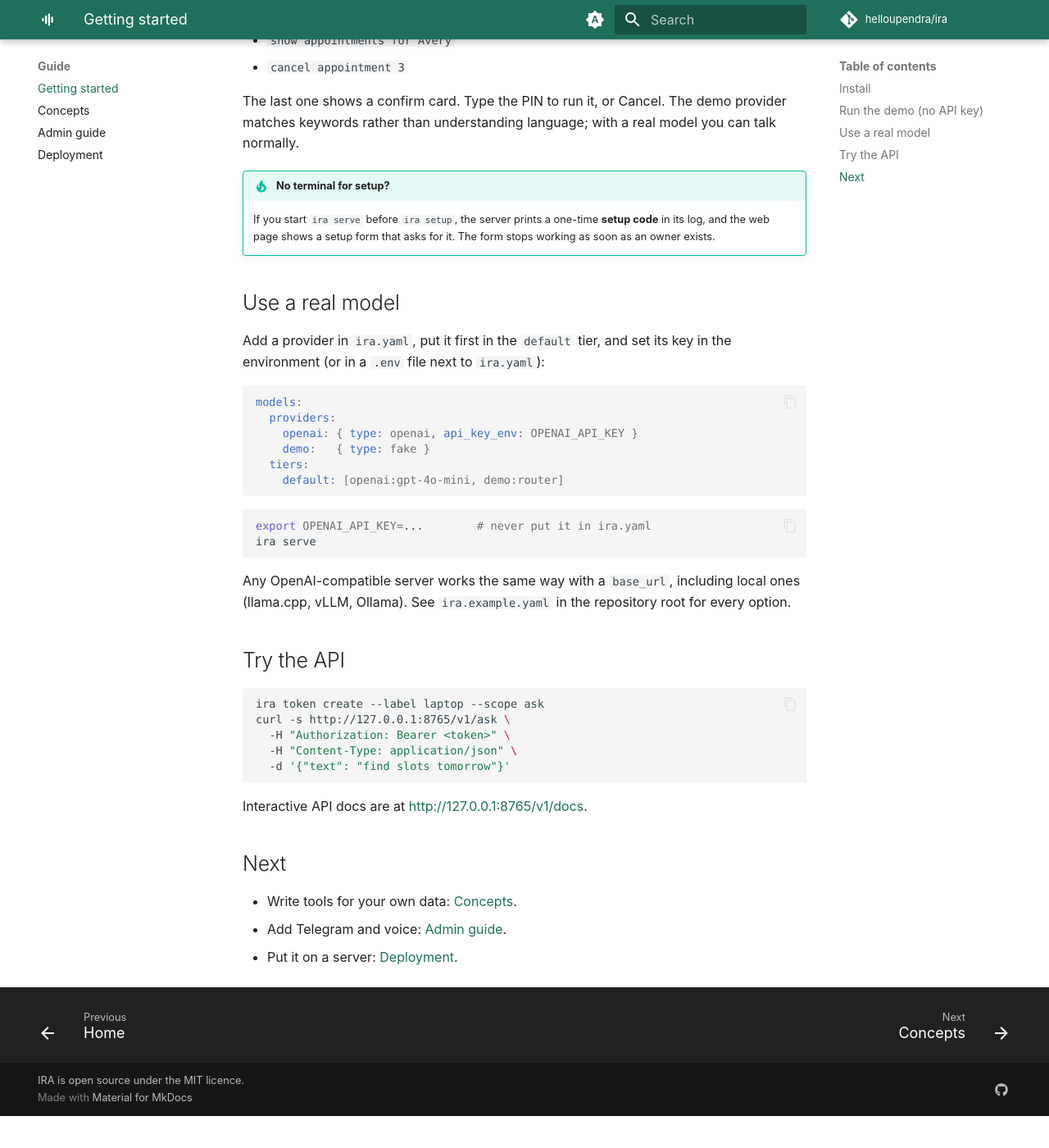
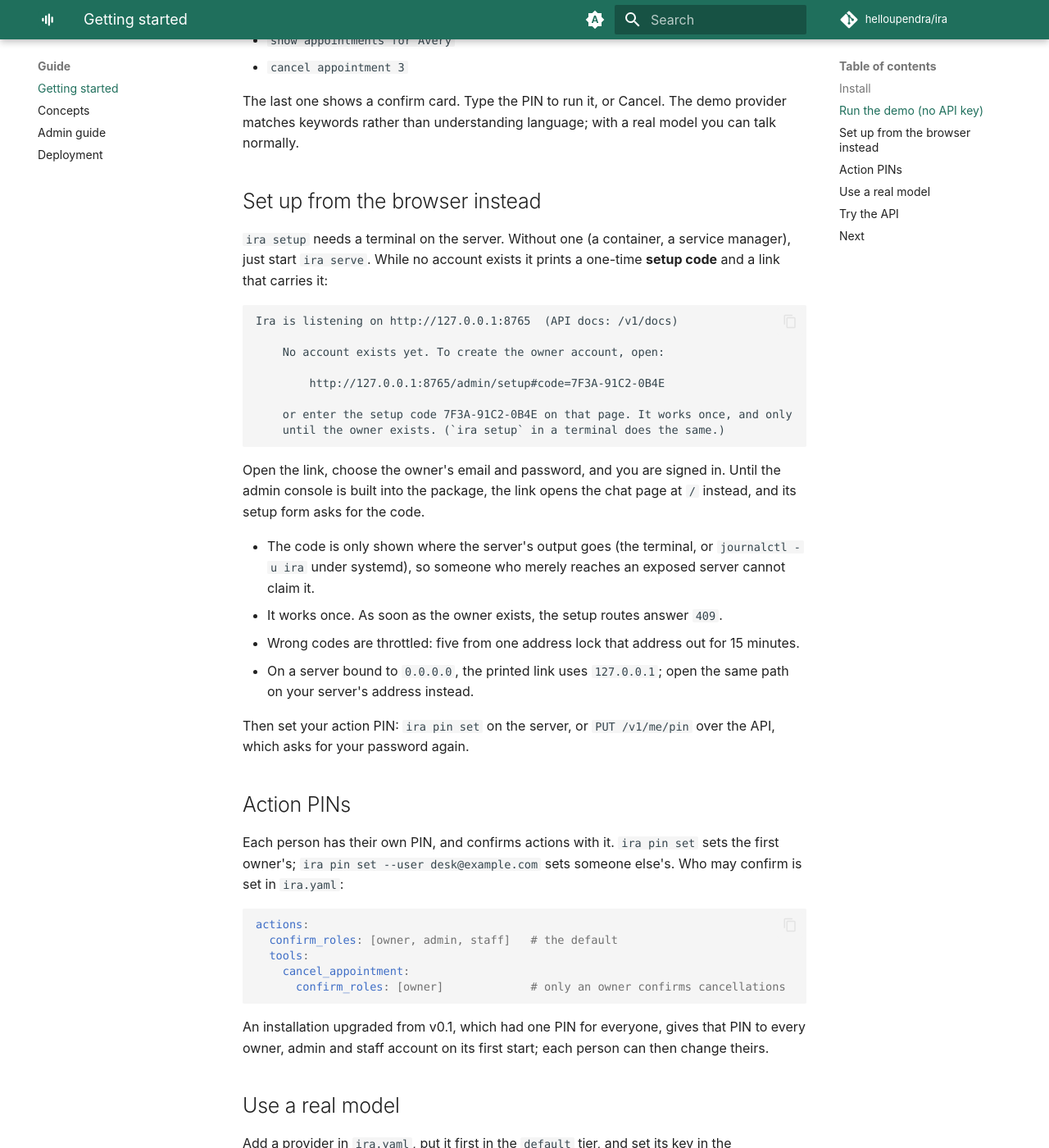
Before and after one commit to helloupendra/ira, an MkDocs documentation site: the page built from docs/getting-started.md, in a window 1280 px wide and 1400 px high, scrolled down 1079 px. Shown: the whole window at 82% size. Built offline with MkDocs 1.6.1 and Material for MkDocs 9.7.7, drawn with Linux system fonts in a browser that asks for light colours; comment, search, counter and statistics services are not loaded; before the commit the page ends 2440 px from its top, so only the background shows below that; some of the changed text lies outside the part shown.

Commit message:
Document per-user PINs, confirm roles and the setup link
Getting started explains the setup link ira serve prints and per-user
PINs; the admin guide, concepts, security, architecture and deployment
pages drop the one-PIN-per-installation and read-only admin API wording.
The nginx note asks for the original Host header, which the Origin check
needs.

````diff
--- a/docs/getting-started.md
+++ b/docs/getting-started.md
@@ -27,7 +27,7 @@ import name are `ira`.
 cd examples/clinic
 ira demo seed      # fictional appointments for the next week
 ira setup          # the owner account: email and a 10+ character password
-ira pin set        # 4-12 digits; releases actions
+ira pin set        # the owner's action PIN: 4-12 digits
 ira serve          # http://127.0.0.1:8765
 ```
 
@@ -42,10 +42,56 @@ The last one shows a confirm card. Type the PIN to run it, or Cancel. The
 demo provider matches keywords rather than understanding language; with a
 real model you can talk normally.
 
-!!! tip "No terminal for setup?"
-    If you start `ira serve` before `ira setup`, the server prints a one-time
-    **setup code** in its log, and the web page shows a setup form that asks
-    for it. The form stops working as soon as an owner exists.
+## Set up from the browser instead
+
+`ira setup` needs a terminal on the server. Without one (a container, a
+service manager), just start `ira serve`. While no account exists it prints
+a one-time **setup code** and a link that carries it:
+
+```text
+Ira is listening on http://127.0.0.1:8765  (API docs: /v1/docs)
+
+    No account exists yet. To create the owner account, open:
+
+        http://127.0.0.1:8765/admin/setup#code=7F3A-91C2-0B4E
+
+    or enter the setup code 7F3A-91C2-0B4E on that page. It works once, and only
+    until the owner exists. (`ira setup` in a terminal does the same.)
+```
+
+Open the link, choose the owner's email and password, and you are signed in.
+Until the admin console is built into the package, the link opens the chat
+page at `/` instead, and its setup form asks for the code.
+
+- The code is only shown where the server's output goes (the terminal, or
+  `journalctl -u ira` under systemd), so someone who merely reaches an
+  exposed server cannot claim it.
+- It works once. As soon as the owner exists, the setup routes answer `409`.
+- Wrong codes are throttled: five from one address lock that address out
+  for 15 minutes.
+- On a server bound to `0.0.0.0`, the printed link uses `127.0.0.1`; open the
+  same path on your server's address instead.
+
+Then set your action PIN: `ira pin set` on the server, or
+`PUT /v1/me/pin` over the API, which asks for your password again.
+
+## Action PINs
+
+Each person has their own PIN, and confirms actions with it. `ira pin set`
+sets the first owner's; `ira pin set --user desk@example.com` sets someone
+else's. Who may confirm is set in `ira.yaml`:
+
+```yaml
+actions:
+  confirm_roles: [owner, admin, staff]   # the default
+  tools:
+    cancel_appointment:
+      confirm_roles: [owner]             # only an owner confirms cancellations
+```
+
+An installation upgraded from v0.1, which had one PIN for everyone, gives
+that PIN to every owner, admin and staff account on its first start; each
+person can then change theirs.
 
 ## Use a real model
 
--- a/ira.example.yaml
+++ b/ira.example.yaml
@@ -95,3 +95,9 @@ actions:
   expiry_seconds: 120
   max_wrong_pins: 3
   lock_minutes: 15
+  # Who may confirm an action with their own PIN (viewers never can).
+  confirm_roles: [owner, admin, staff]
+  # Narrow it for one action tool:
+  # tools:
+  #   reorder:
+  #     confirm_roles: [owner]
````
Also changed, not shown: README.md (+3 -2 lines), docs/admin-guide.md (+30 -6 lines), docs/architecture.md (+10 -4 lines), docs/concepts.md (+12 -4 lines), docs/deployment.md (+5 -2 lines), docs/security.md (+22 -8 lines).
